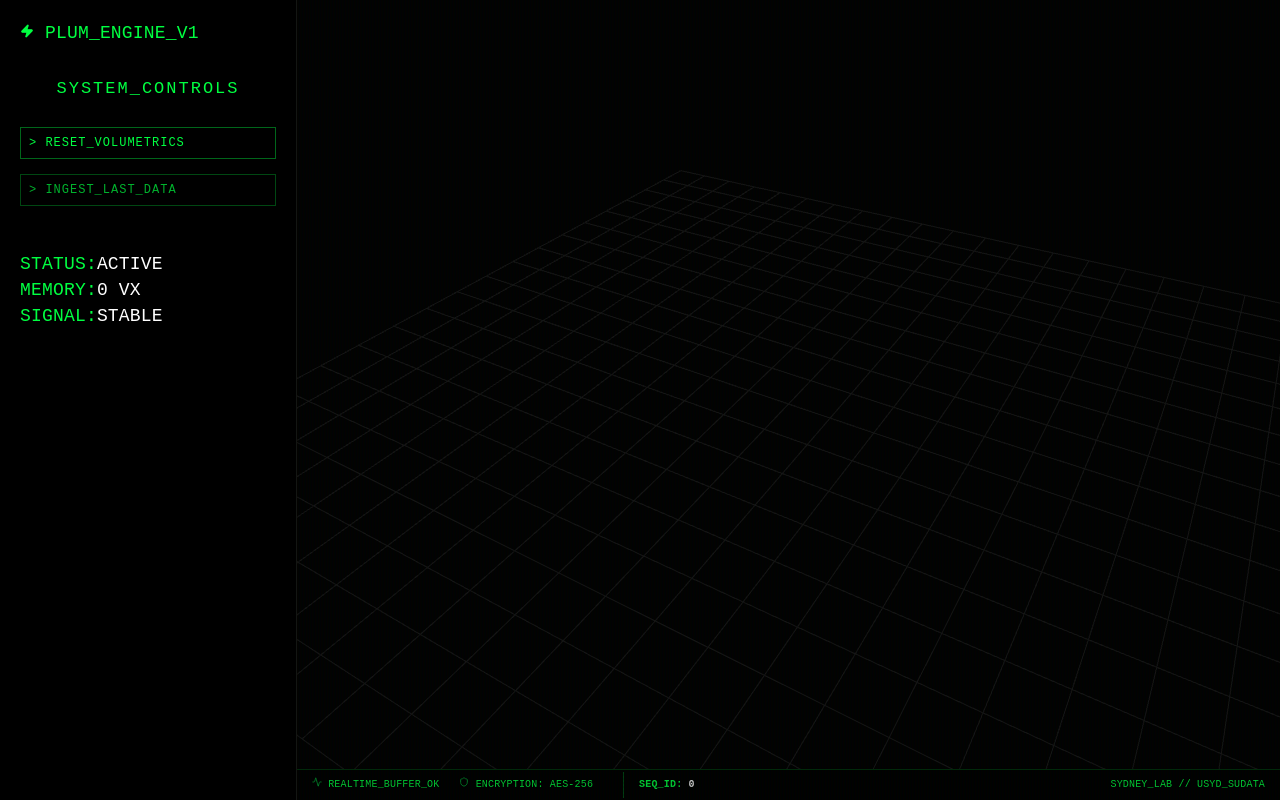
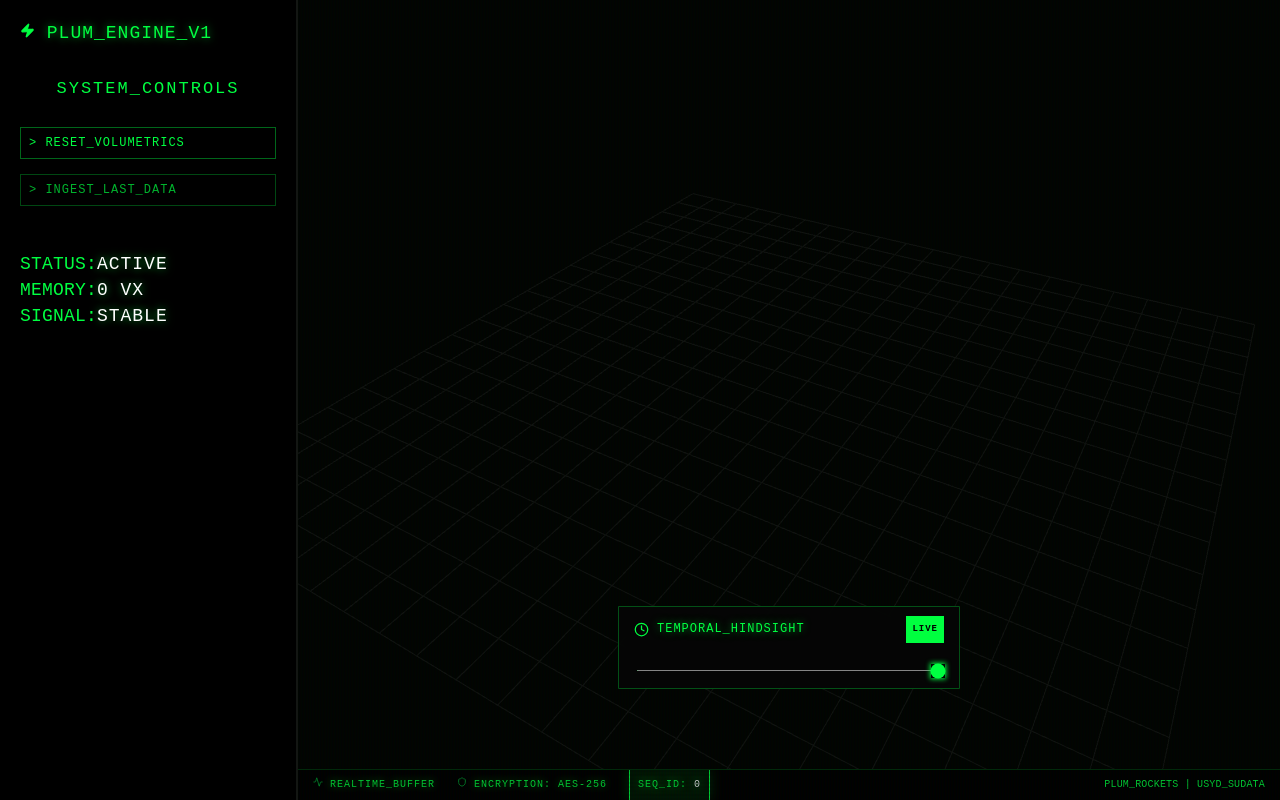
Before and after one commit to BSC-137/Plum-Rockets-Fh26, a React app in the folder plum-engine/frontend/: page / in a window 1280 px wide. Built offline with nearby package versions, Linux system fonts and the light colour scheme; no server answers; the HTML template or start-up script is replaced by a standard one.

Commit message:
optimize 3D rendering and integrate temporal hindsight UI

```diff
--- a/plum-engine/frontend/src/App.css
+++ b/plum-engine/frontend/src/App.css
@@ -21,8 +21,8 @@
 }
 
 .sidebar {
-  width: 240px;
-  border-right: 1px solid rgba(94, 109, 98, 0.2);
+  width: 200px;
+  border-right: 2px solid rgba(94, 109, 98, 0.2);
   background-color: rgba(0, 0, 0, 0.9);
   padding: 20px;
   display: flex;
@@ -115,15 +115,15 @@
 
 .bottom-info {
   display: flex;
-  gap: 20px;
+  gap: 22px;
   align-items: center;
 }
 
 .seq-box {
-  margin-left: 10px;
-  padding-left: 15px;
-  border-left: 1px solid rgba(0, 255, 65, 0.3);
-  font-weight: bold;
+  border: 1px solid #00FF41;
+  padding: 2px 8px;
+  background: rgba(0, 255, 65, 0.1);
+  box-shadow: 0 0 15px rgba(0, 255, 65, 0.2);
 }
 
 .hud-overlay {
@@ -140,3 +140,84 @@
   animation: pulse 2s infinite ease-in-out;
   color: #00FF41;
 }
+
+.hindsight-panel {
+  position: absolute;
+  bottom: 80px;
+  left: 50%;
+  transform: translateX(-50%);
+  width: 310px;
+  background: rgba(7, 7, 7, 0.85);
+  border: 1px solid rgba(0, 255, 65, 0.3);
+  padding: 9px 15px;
+  border-radius: 1px;
+  backdrop-filter: blur(7px);
+  z-index: 100;
+}
+
+.panel-header {
+  display: flex;
+  align-items: center;
+  gap: 8px;
+  font-size: 12px;
+  color: #00FF41;
+  margin-bottom: 10px;
+  font-family: 'Courier New', Courier, monospace;
+  letter-spacing: 0.5px;
+}
+
+.panel-header .val {
+  margin-left: auto;
+  background: #00FF41;
+  color: black;
+  padding: 0.5px 6px;
+  font-weight: bold;
+  font-size: 9px;
+}
+
+.custom-slider {
+  width: 100%;
+  accent-color: #00FF41;
+  cursor: pointer;
+  background: #3a3838;
+  height: 0.6px;
+  outline: none;
+}
+
+.custom-slider::-webkit-slider-thumb {
+  -webkit-appearance: none;
+  width: 10px;
+  height: 13px;
+  background: #3eb05b;
+  border-radius: 0;
+  cursor: pointer;
+  box-shadow: 0 0 5px #00FF41;
+}
+
+.canvas-container {
+  position: relative;
+  overflow: hidden;
+}
+
+.canvas-container::after {
+  content: " ";
+  position: absolute;
+  top: 0; left: 0; bottom: 0; right: 0;
+  background: linear-gradient(rgba(18, 16, 16, 0) 40%, rgba(0, 0, 0, 0.2) 40%),
+              linear-gradient(90deg, rgba(255, 0, 0, 0.03), rgba(0, 255, 0, 0.01), rgba(0, 0, 255, 0.03));
+  background-size: 80% 1px, 1px 80%;
+  pointer-events: none;
+  z-index: 10;
+}
+
+.sidebar-header, .status-row span.white, .info-item, .panel-header {
+  font-family: 'Courier New', Courier, monospace;
+  text-shadow: 0 0 8px rgba(0, 255, 65, 0.6);
+  letter-spacing: 1px;
+}
+
+.control-btn:hover:not(.disabled) {
+  background: rgba(0, 255, 65, 0.1);
+  box-shadow: inset 0 0 10px rgba(0, 255, 65, 0.2);
+  color: #fff;
+}
--- a/plum-engine/frontend/src/App.tsx
+++ b/plum-engine/frontend/src/App.tsx
@@ -1,23 +1,25 @@
-import React, { useEffect, useRef, useMemo } from 'react';
+import React, { useEffect, useRef, useMemo, useState } from 'react';
 import { Canvas } from '@react-three/fiber';
 import { OrbitControls, PerspectiveCamera } from '@react-three/drei';
 import * as THREE from 'three';
 import { useWorldStore } from './store';
-import { Activity, Shield, Zap } from 'lucide-react';
+import { Activity, Shield, Zap, Clock } from 'lucide-react';
 import './App.css';
 
 const VoxelVolume: React.FC = () => {
   const meshRef = useRef<THREE.InstancedMesh>(null);
   const voxels = useWorldStore((state) => state.voxelsArray);
 
-  const colorNominal = useMemo(() => new THREE.Color("#00FF41"), []);
+
+  const colorStable = useMemo(() => new THREE.Color("#00FF41"), []);
+  const colorWarning = useMemo(() => new THREE.Color("#FFD700"), []);
   const colorAnomaly = useMemo(() => new THREE.Color("#FF3E00"), []);
   const colorGhost = useMemo(() => new THREE.Color("#111111"), []);
 
   const edgeGeo = useMemo(() => new THREE.EdgesGeometry(new THREE.BoxGeometry(0.92, 0.92, 0.92)), []);
 
   useEffect(() => {
-    if (!meshRef.current ||  voxels.length === 0) return;
+    if (!meshRef.current || voxels.length === 0) return;
 
     const tempMatrix = new THREE.Matrix4();
     const tempColor = new THREE.Color();
@@ -26,31 +28,40 @@ const VoxelVolume: React.FC = () => {
       tempMatrix.setPosition(v.x, v.y, v.z);
       meshRef.current!.setMatrixAt(i, tempMatrix);
 
-      if (v.anomaly) tempColor.copy(colorAnomaly);
-      else if (!v.occupied) tempColor.copy(colorGhost).multiplyScalar(v.entropy + 0.05);
-      else tempColor.copy(colorNominal).multiplyScalar(1.0 - v.entropy * 0.4);
+      if (v.anomaly) {
+        tempColor.copy(colorAnomaly);
+      } else if (!v.occupied) {
+        tempColor.copy(colorGhost).multiplyScalar(v.entropy + 0.05);
+      } else {
+
+        if (v.entropy > 0.6) {
+
+          tempColor.lerpColors(colorWarning, colorAnomaly, (v.entropy - 0.6) / 0.4);
+        } else {
+
+          tempColor.lerpColors(colorStable, colorWarning, v.entropy / 0.6);
+        }
+      }
 
       meshRef.current!.setColorAt(i, tempColor);
     });
 
     meshRef.current.instanceMatrix.needsUpdate = true;
-
     if (meshRef.current.instanceColor) meshRef.current.instanceColor.needsUpdate = true;
-  }, [voxels, colorNominal, colorAnomaly, colorGhost]);
+  }, [voxels, colorStable, colorWarning, colorAnomaly, colorGhost]);
 
   return (
-    <group>
-      <instancedMesh ref={meshRef} args={[null as any, null as any, 10000]} count={voxels.length}>
-        <boxGeometry args={[0.92, 0.92, 0.92]} />
-        <meshBasicMaterial transparent opacity={0.15} depthWrite={false} />
-      </instancedMesh>
-
-    </group>
+    <instancedMesh ref={meshRef} args={[null as any, null as any, 10000]} count={voxels.length}>
+      <boxGeometry args={[0.92, 0.92, 0.92]} />
+      <meshBasicMaterial transparent opacity={0.4} />
+    </instancedMesh>
   );
 };
 
 const App: React.FC = () => {
   const { fetchInitial, pollDeltas, sequenceId, count } = useWorldStore();
+
+  const [historyValue, setHistoryValue] = useState(100);
 
   useEffect(() => {
     fetchInitial();
@@ -62,7 +73,7 @@ const App: React.FC = () => {
     <div className="engine-container">
       <aside className="sidebar">
         <div className="sidebar-header">
-          <Zap size={14} fill="#00FF41" /> PLUM_ENGINE_V1
+          <Zap size={15} fill="#00FF41" /> PLUM_ENGINE_V1
         </div>
 
         <div className="sidebar-section">
@@ -86,23 +97,39 @@ const App: React.FC = () => {
         <div className="canvas-container">
           <Canvas>
             <color attach="background" args={['#020202']} />
-            <PerspectiveCamera makeDefault position={[10, 10, 10]} />
-            <OrbitControls autoRotate autoRotateSpeed={0.5} />
-            <gridHelper
-              args={[20, 20, "#151515", "#151515"]}
-              position={[0, -0.51, 0]}
-            />
+            <PerspectiveCamera makeDefault position={[12, 12, 12]} />
+
+            <OrbitControls autoRotate={historyValue === 100} autoRotateSpeed={0.5}
+            enableDamping
+            dampingFactor={0.05}/>
+            <gridHelper args={[20, 20, "#151515", "#151515"]} position={[0, -0.51, 0]} />
             <VoxelVolume />
           </Canvas>
+
+
+          <div className="hindsight-panel">
+            <div className="panel-header">
+              <Clock size={15} />
+              <span>TEMPORAL_HINDSIGHT</span>
+              <span className="val">{historyValue === 100 ? "LIVE" : `-${100 - historyValue}%`}</span>
+            </div>
+            <input
+              type="range"
+              className="custom-slider"
+              min="0" max="100"
+              value={historyValue}
+              onChange={(e) => setHistoryValue(Number(e.target.value))}
+            />
+          </div>
         </div>
 
         <footer className="bottom-bar">
           <div className="bottom-info">
-            <span className="info-item"><Activity size={10}/> REALTIME_BUFFER_OK</span>
+            <span className="info-item"><Activity size={10}/> REALTIME_BUFFER</span>
             <span className="info-item"><Shield size={10}/> ENCRYPTION: AES-256</span>
             <span className="info-item seq-box">SEQ_ID: <span className="white">{sequenceId}</span></span>
           </div>
-          <div className="bottom-location">SYDNEY_LAB // USYD_SUDATA</div>
+          <div className="bottom-location">PLUM_ROCKETS | USYD_SUDATA</div>
         </footer>
       </main>
     </div>
```
